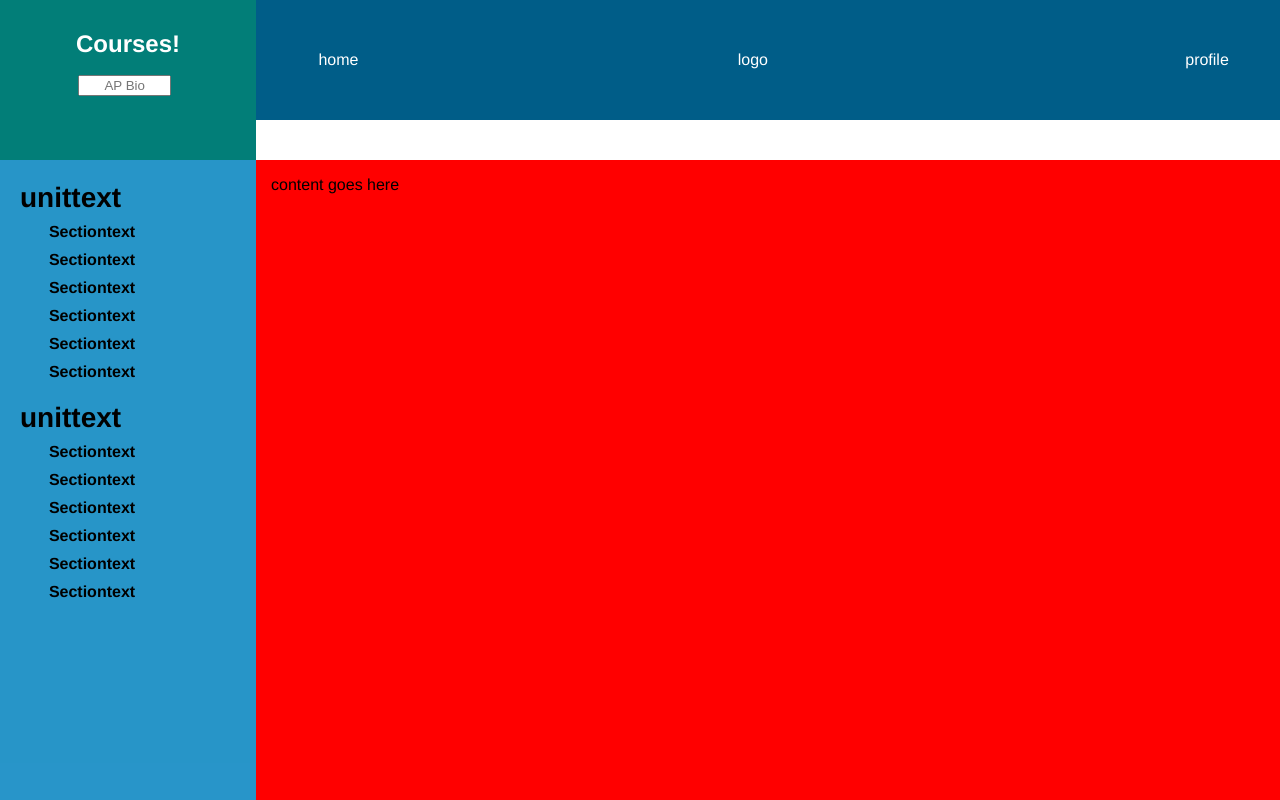
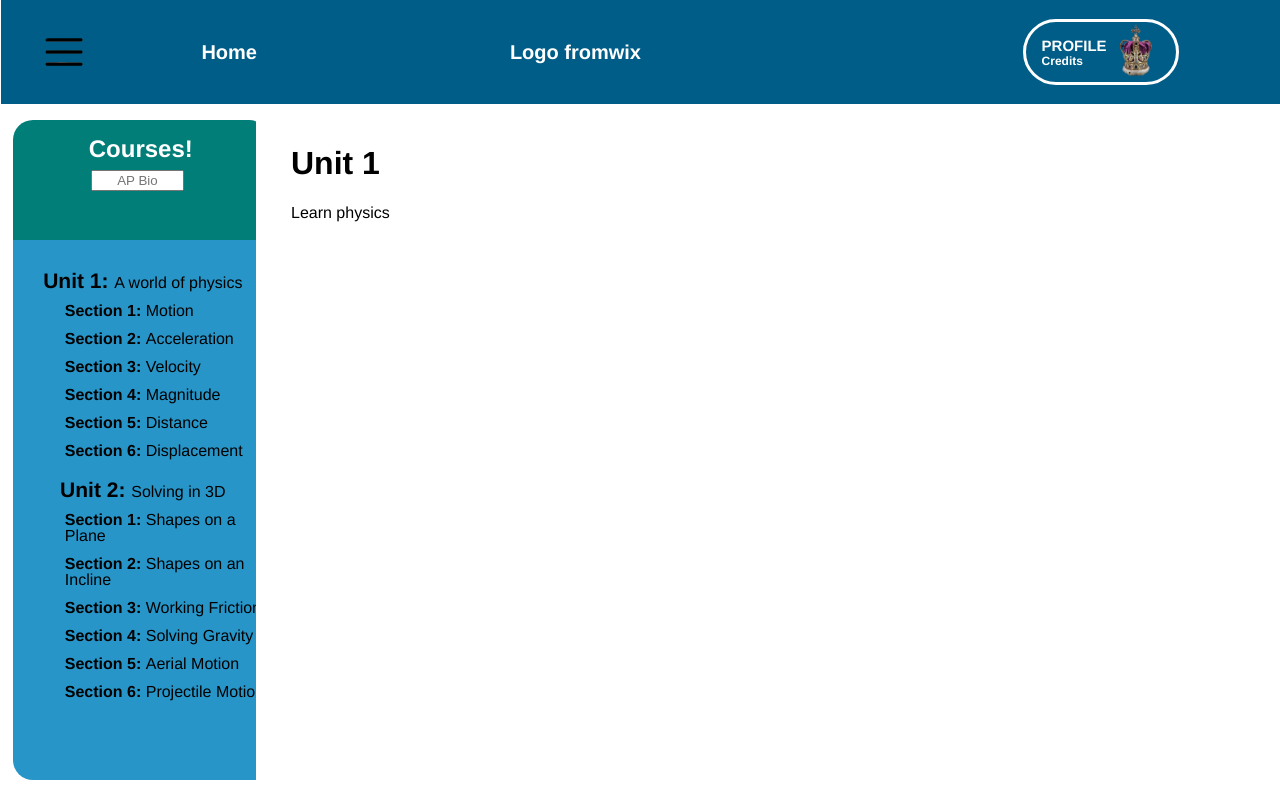
Before and after one commit to Akhil-Yalamanchili/Horizon, a plain HTML site: page index.html in a window 1280 px wide. Shown: the top 800 px of the page. Drawn offline with Linux system fonts and the light colour scheme.

Commit message:
ui 2nd iteration

```diff
--- a/index.html
+++ b/index.html
@@ -16,14 +16,22 @@
 <body>
 
 <div class="logoBarMain">
+    <img style="position: relative; left: 3%; height: 50px;" src="threelines.png">
     <div class="logoBarHome">
-        home
+        Home
     </div>
     <div class="logoBarLogo">
-        logo
+        Logo fromwix
     </div>
     <div class="logoBarProfile">
-        profile
+        <div style="display: flex;">
+        <div style="flex-direction: column;">
+        <p style="margin-top:0px; font-size: 15px; font-weight: 600; position: relative; top: 15px; text-align: left; left: 16px;">PROFILE</p>
+            <p style="font-size: 12px; text-align:left; position:relative; left: 16px;">Credits</p>
+        </div>
+        <img style="width: 40px; margin-left: 25px;" src="crown-removebg-preview.png">
+
+    </div>
     </div>
 </div>
 <div class="sideBarMain">
@@ -32,58 +40,62 @@
         <p >
             Courses!
         </p>
-        <input style="position: absolute; top: 75px; left:30.5%; text-align:center; width: 33.3%;" placeholder="AP Bio">
+        <input style="position: absolute; top: 50px; left:30.5%; text-align:center; width: 33.3%;" placeholder="AP Bio">
     </div>
 
     <div class="sideBarContent">
         <p class="unit">
-            unittext
+            Unit 1: <span class="unitText">A world of physics</span>
         </p>
             <p class="section">
-            Sectiontext
+                Section 1: <span class="sectionText">Motion</span>
             </p>
             <p class="section">
-            Sectiontext
+                Section 2: <span class="sectionText">Acceleration</span>
             </p>
             <p class="section">
-            Sectiontext
+                Section 3:  <span class="sectionText">Velocity</span>
             </p>
             <p class="section">
-            Sectiontext
+                Section 4:  <span class="sectionText">Magnitude</span>
             </p>
             <p class="section">
-            Sectiontext
+                Section 5:  <span class="sectionText">Distance</span>
             </p>
             <p class="section">
-            Sectiontext
+                Section 6:  <span class="sectionText">Displacement</span>
             </p>
         <p class="unit">
-            unittext
+            Unit 2:  <span class="unitText">Solving in 3D</span>
         </p>
             <p class="section">
-            Sectiontext
+                Section 1: <span class="sectionText">Shapes on a Plane</span>
             </p>
             <p class="section">
-            Sectiontext
+                Section 2:  <span class="sectionText">Shapes on an Incline</span>
             </p>
             <p class="section">
-            Sectiontext
+                Section 3:  <span class="sectionText">Working Friction</span>
             </p>
             <p class="section">
-            Sectiontext
+                Section 4: <span class="sectionText">Solving Gravity</span>
             </p>
             <p class="section">
-            Sectiontext
+                Section 5:  <span class="sectionText">Aerial Motion</span>
             </p>
             <p class="section">
-            Sectiontext
+                Section 6:  <span class="sectionText">Projectile Motion</span>
             </p>
     </div>
 </div>
 
 <div class="contentMain">
-    <p> content goes here
+    <h1 > Unit 1
+    </h1>
+    <p>
+        Learn physics
     </p>
+
 </div>
 </body>
 </html>
--- a/styles.css
+++ b/styles.css
@@ -4,29 +4,39 @@ body {
     max-width: 100%;
 }
 .logoBarMain{
-    text-align: center;
     display: flex;
     position: absolute;
     top: 0;
-    left: 20%;
+    left: 1px;
     background-color: rgb(0, 93, 136);
-    width: 80%;
-    height: 120px;
+    width: 100%;
+    height: 13%;
     align-items: center;
-    justify-content: center;
     color: white;
 }
 .logoBarProfile{
     position: absolute;
-    right: 5%;
+    right: 8%;
+    font-size: 20px;
+    font-weight: 600;
+    border-style: solid;
+    padding: 0;
+    height: 60px;
+    border-radius: 500px;
+    margin-top: 0px;
+    width: 150px;
 }
 .logoBarLogo{
     position: absolute;
     right: 50%;
+    font-size: 20px;
+    font-weight: 600;
 }
 .logoBarHome{
     position: absolute;
-    right: 90%;
+    right: 80%;
+    font-size: 20px;
+    font-weight: 600;
 }
 .sidebarMain{
     width: 100%;
@@ -35,51 +45,79 @@ body {
     background-color: rgb(2, 126, 120);
     text-align: center;
     position: absolute;
-    left: 0;
-    top: 0;
+    left: 1%;
+    top: 15%;
     width: 20%;
-    height: 20%;
-    line-height: 40px;
+    height: 15%;
+    line-height: 10px;
     margin: 0;
     color: white;
     font-weight: 800;
     font-size: 24px;
+    border-radius: 20px 20px 0 0;
+
 }
 .sideBarContent {
     background-color: rgba(13, 136, 194, 0.89);
     width: 20%;
     position: absolute;
-    left: 0;
-    top: 20%;
-    height: 80%;
+    left: 1%;
+    top: 30%;
+    height: 65%;
+    border-radius: 0 0 20px 20px;
+    overflow: auto;
+    padding: 10px;
 }
+.sideBarContent::-webkit-scrollbar {
+    display: none;
+    border-radius: 20px;
+  }
 .unit {
     text-align: center;
     line-height: 100%;
-    width:100px;
-    font-size: 28px;
+    width: 200px;
+    font-size: 21px;
     margin-left: 20px;
     margin-bottom: 12px;
-    margin-top: 24px;
+    margin-top: 20px;
     font-weight: 700;
 }
 
+.unitText {
+    text-align: left;
+    line-height: 100%;
+    width: 200px;
+    font-size: 16px;
+    margin-bottom: 12px;
+    margin-top: 20px;
+    font-weight: 400;
+}
 .section {
-    text-align: center;
+    text-align: left;
     line-height: 100%;
-    width:100px;
+    width:200px;
     margin-left: 42px;
     font-size: 16px;
     margin-bottom: 0px;
     margin-top: 12px;
     font-weight: 600;
 }
+.sectionText {
+    text-align: left;
+    line-height: 100%;
+    width:200px;
+    font-size: 16px;
+    margin-bottom: 0px;
+    margin-top: 12px;
+    font-weight: 400;
+}
 .contentMain {
     position: absolute;
     left: 20%;
-    top: 20%;
-    height: 80%;
+    top: 13%;
+    height: 83%;
     width: 79%;
-    background-color: red;
-    padding-left: 15px;
+    background-color: white;
+    padding-left: 35px;
+    padding-top: 20px;
 }
```
Also changed, not shown: crown-removebg-preview.png (added), threelines.png (added).
